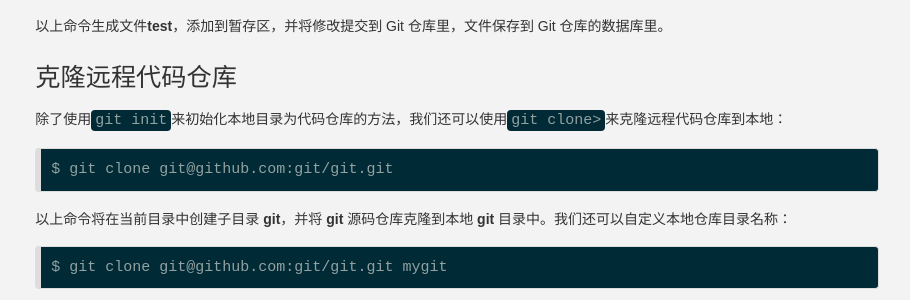
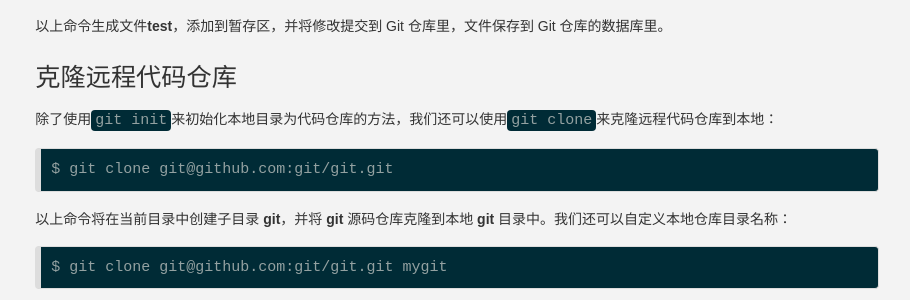
Before and after one commit to daemon369/daemon369.github.io, a Jekyll site: the page built from _posts/2015-07-26-01-git-03.md, in a window 1280 px wide. Shown: the part 694-994 px from the top of the page, without its empty margins (183-1093 px from the left). Built offline with Jekyll 4.4.1, drawn with Linux system fonts in a browser that asks for light colours; nearby versions of some CDN libraries; comment, search, counter and statistics services are not loaded.

Commit message:
git note 03

```diff
--- a/_posts/2015-07-26-01-git-03.md
+++ b/_posts/2015-07-26-01-git-03.md
@@ -39,7 +39,7 @@ icon: file-alt
 
 # 克隆远程代码仓库
 
-除了使用<code>git init</code>来初始化本地目录为代码仓库的方法，我们还可以使用<code>git clone></code>来克隆远程代码仓库到本地：
+除了使用<code>git init</code>来初始化本地目录为代码仓库的方法，我们还可以使用<code>git clone</code>来克隆远程代码仓库到本地：
 
     $ git clone git@github.com:git/git.git
 
```
